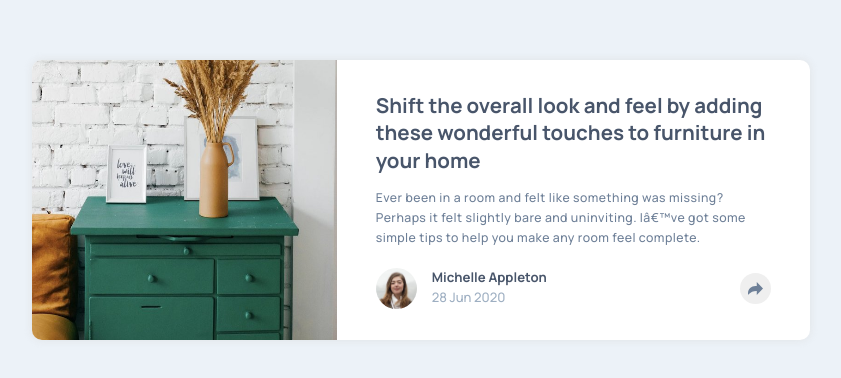
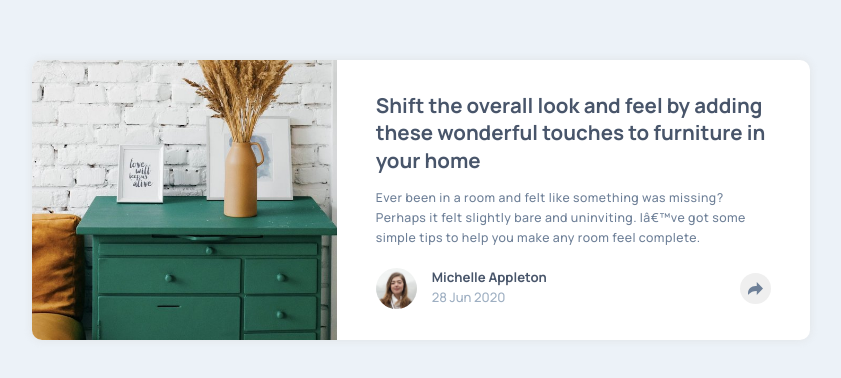
Before and after one commit to ehoda9/Article-Preview-Component, a plain HTML site: page index.html in a window 1536 px wide. Shown: the part 200-578 px from the top of the page, without its empty margins (347-1188 px from the left). Drawn offline with Linux system fonts and the light colour scheme.

Commit message:
Update main.css

```diff
--- a/app/css/main.css
+++ b/app/css/main.css
@@ -182,7 +182,11 @@ main .container .left_side .desc::first-line {
 .open-share-lg.activeOpacity {
   opacity: 100% !important;
 }
-
+@media screen and (min-width: 1366px){
+  .main .container .right_side{
+  background-size:cover !important;
+  }
+}
 @media screen and (max-width: 1024px) and (min-width: 768px) {
   .container {
     max-width: 80% !important;
```
